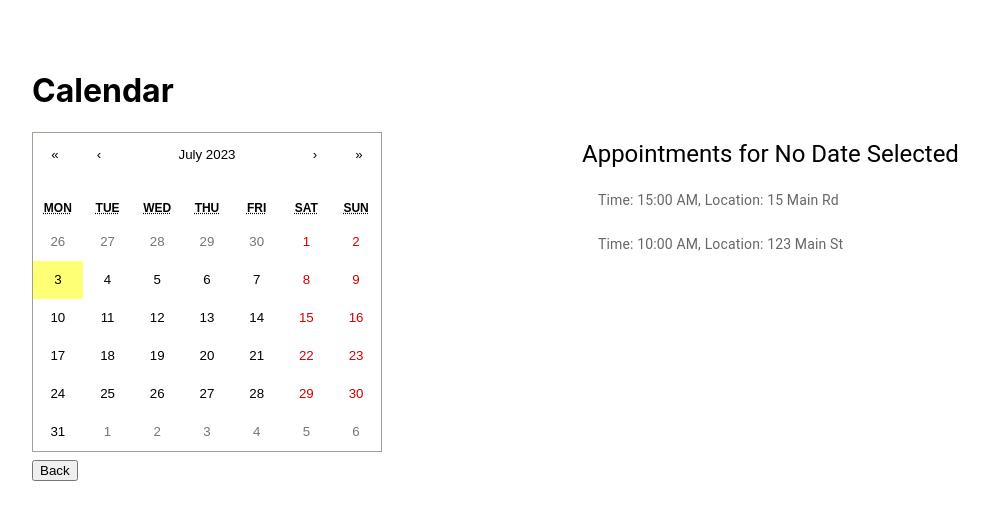
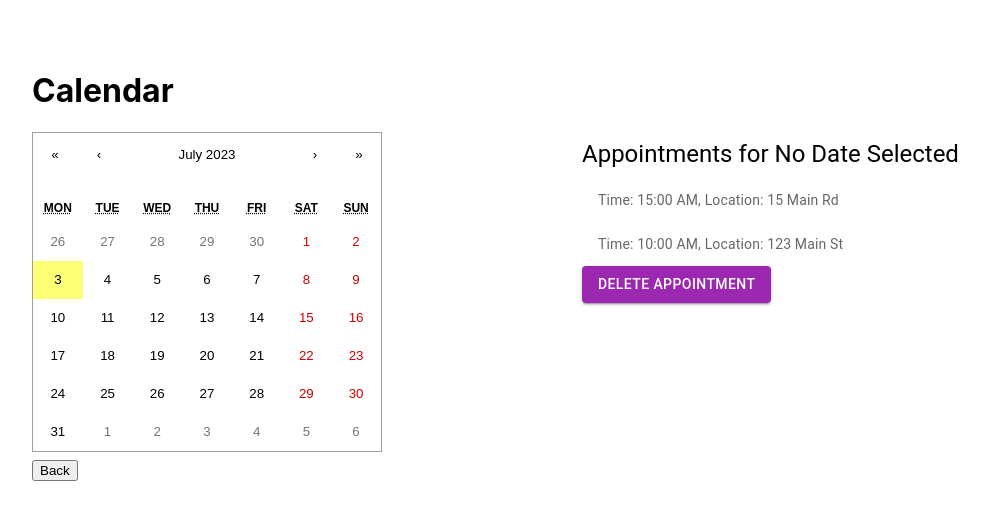
Before and after one commit to mitky/booking-system, a React (Create React App) app: page /b in a window 1280 px wide. Shown: the top 520 px of the page, without its empty margins (48-1037 px from the left). Built offline with nearby package versions, Linux system fonts and the light colour scheme.

Commit message:
remove obj from array

```diff
--- a/src/App.css
+++ b/src/App.css
@@ -61,3 +61,7 @@
       margin-top: -350px;
       margin-left: 550px;
     }
+
+    .selected {
+      background-color: #f0f0f0;
+    }
--- a/src/components/Calendar.js
+++ b/src/components/Calendar.js
@@ -86,11 +86,27 @@ export default function Clanedar(){
         appointments.push(appointment);
 
         const [selectedAppointment, setSelectedAppointment] = useState(null);
+        const [allAppointments, setAllAppointments] = useState(appointments);
+
+        const handleDeleteAppointment = () => {
+          if (!selectedAppointment) {
+            return;
+          }
+
+          // Filter out the selected appointment from the appointments array
+          const updatedAppointments = allAppointments.filter((appointment) => appointment !== selectedAppointment);
+
+          // Update the state with the new appointments array
+          setSelectedAppointment(null);
+          setAllAppointments(updatedAppointments);
+        };
+
+
 
         const handleAppointmentClick = (appointment) => {
           setSelectedAppointment(appointment);
           const { time, location } = appointment;
-          alert(`Selected Appointment\nTime: ${time}\nLocation: ${location}\nDate: ${formattedDate}`);
+          //alert(`Selected Appointment\nTime: ${time}\nLocation: ${location}\nDate: ${selectedDate}`);
         };
 
 
@@ -112,17 +128,22 @@ export default function Clanedar(){
             <div className="appointments-container">
             <Typography variant="h5">Appointments for {formattedDate}</Typography>
             <List>
-                {appointments.map((appointment, index) => (
+                {allAppointments.map((appointment, index) => (
                 <ListItem key={index}
                 button
                 selected={selectedAppointment === appointment}
                 onClick={() => handleAppointmentClick(appointment)}
+                className={selectedAppointment === appointment ? 'selected' : ''}
                 >
                     <ListItemText  secondary={`Time: ${appointment.time}, Location: ${appointment.location}`} />
                  </ListItem>
                 ))}
+                <Button variant="contained" color="secondary" onClick={handleDeleteAppointment}>
+                  Delete Appointment
+                </Button>
             </List>
             </div>
+
         </div>
     )
 }
```
